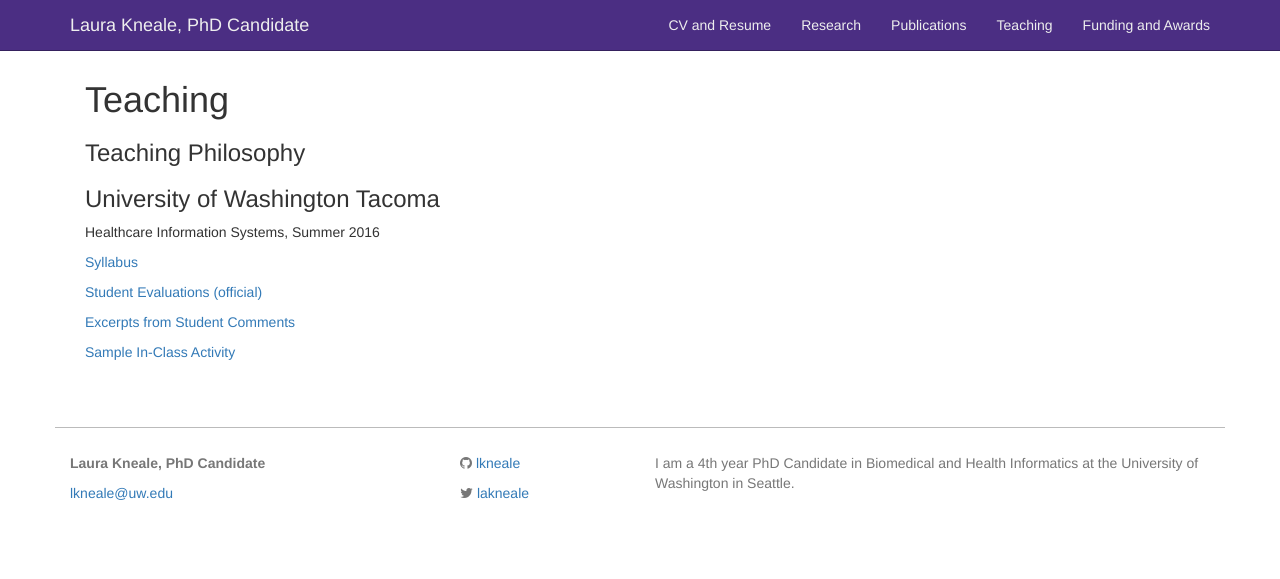
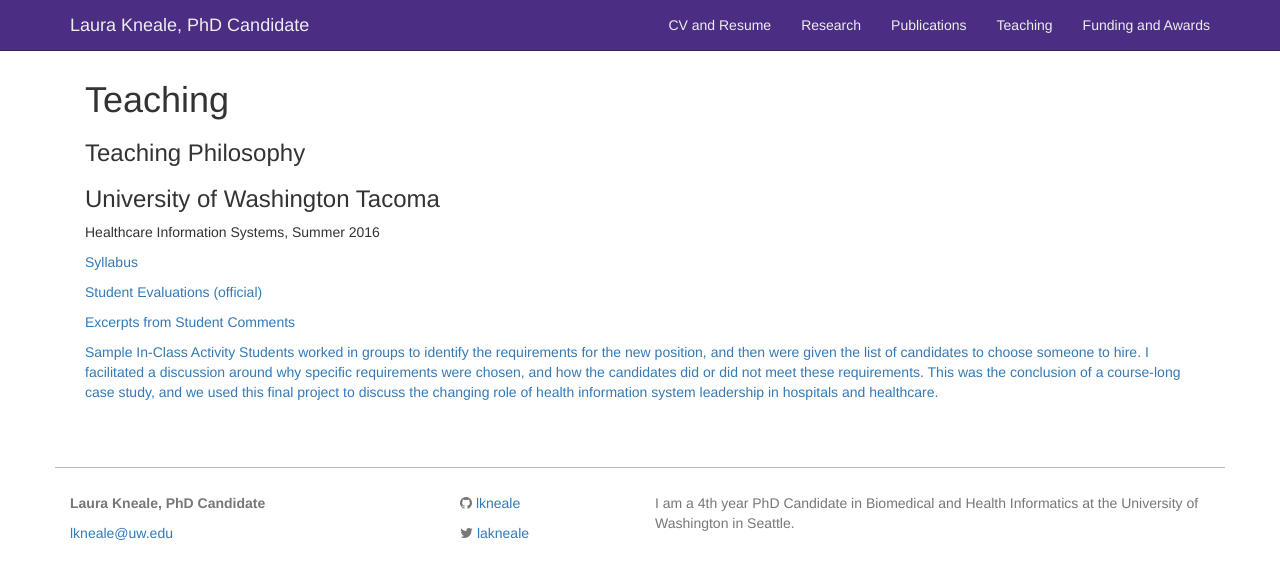
Before and after one commit to lkneale/lkneale.github.io, a Jekyll site: the page built from teaching.md, in a window 1280 px wide. Shown: the top 579 px of the page. Built offline with Jekyll 4.4.1, drawn with Linux system fonts in a browser that asks for light colours.

Commit message:
Update teaching.md

```diff
--- a/teaching.md
+++ b/teaching.md
@@ -17,3 +17,4 @@
 <a href="/images/Laura_Kneale CV_September 2016.pdf" target="_blank">Excerpts from Student Comments
 
 <a href="/images/Laura_Kneale CV_September 2016.pdf" target="_blank">Sample In-Class Activity
+Students worked in groups to identify the requirements for the new position, and then were given the list of candidates to choose someone to hire. I facilitated a discussion around why specific requirements were chosen, and how the candidates did or did not meet these requirements. This was the conclusion of a course-long case study, and we used this final project to discuss the changing role of health information system leadership in hospitals and healthcare.
```
